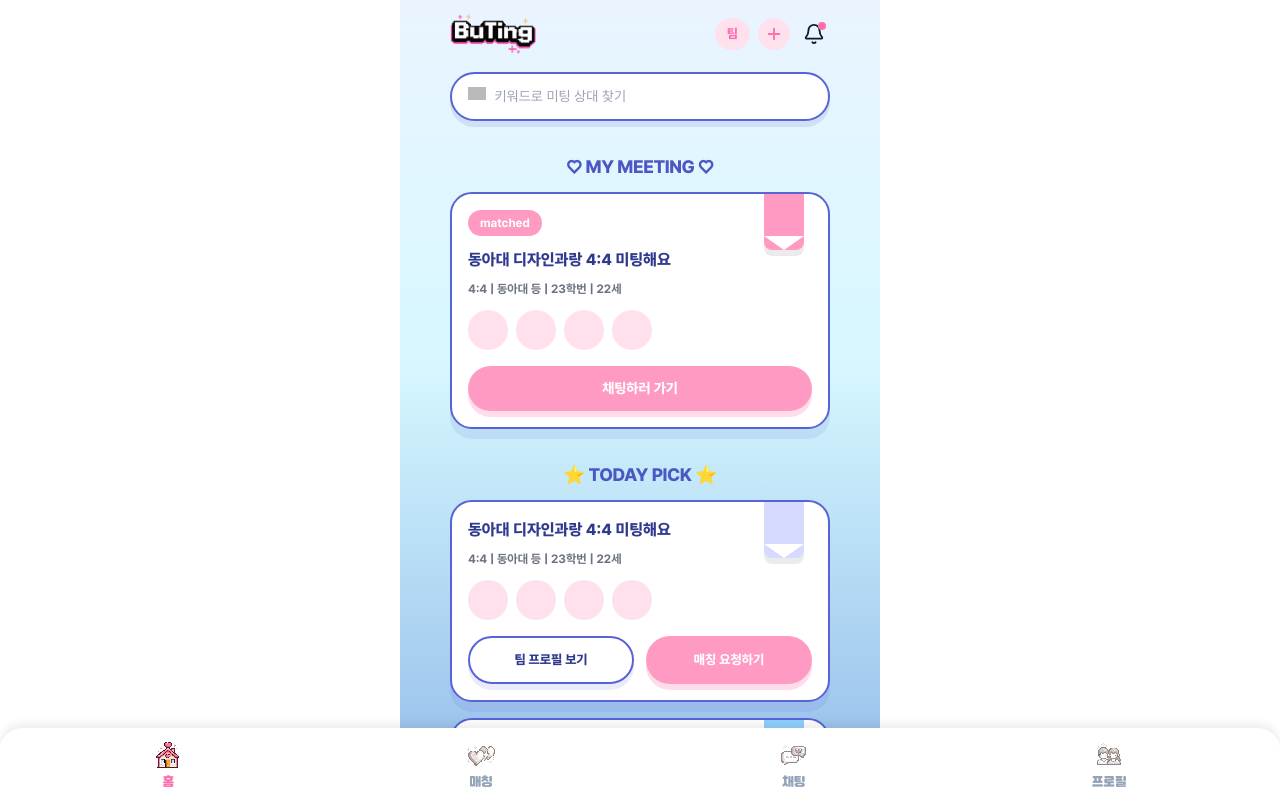
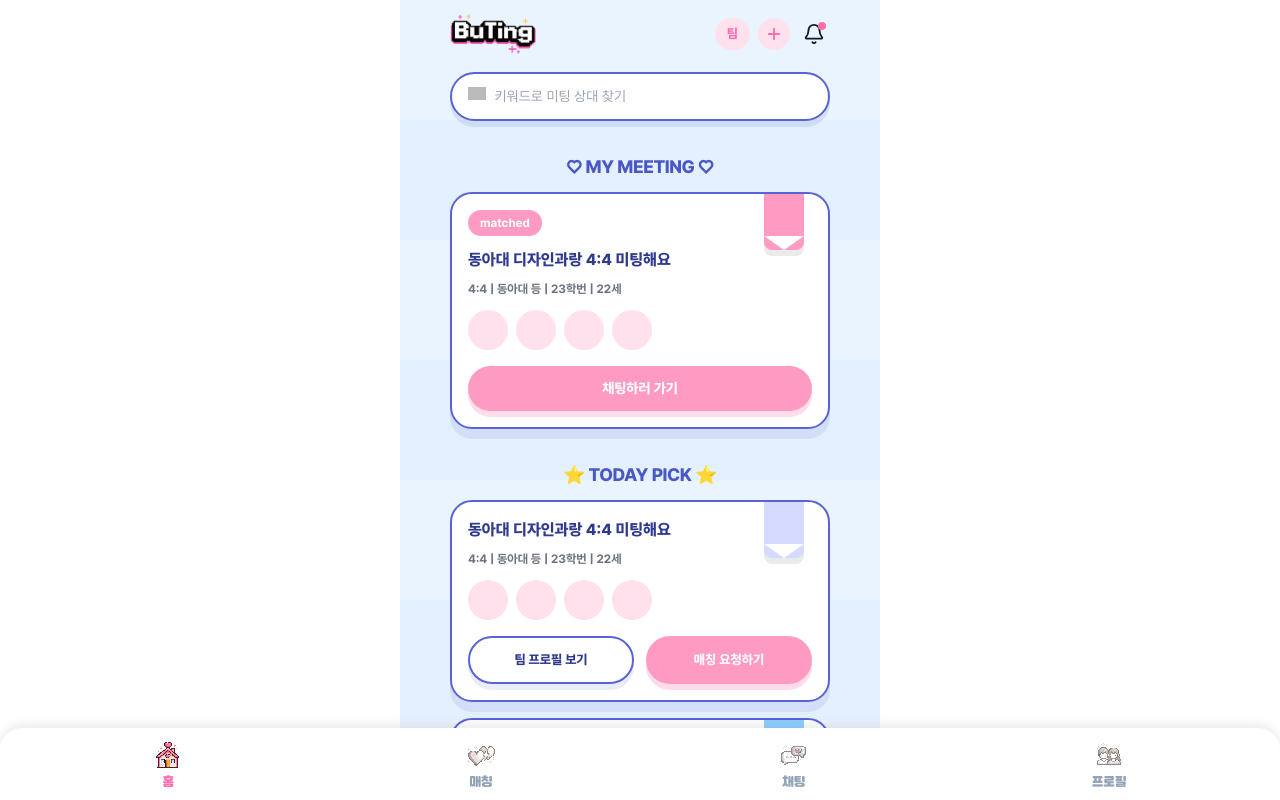
Before and after one commit to miniPJT-BuTing/frontend_react, a Next.js app: page /home in a window 1280 px wide. Built offline with nearby package versions, Linux system fonts and the light colour scheme; grey boxes are pictures that could not be loaded.

Commit message:
[FE] style: home 화면 배경 수정 중

```diff
--- a/src/app/(main)/layout.tsx
+++ b/src/app/(main)/layout.tsx
@@ -7,11 +7,15 @@ export default function MainLayout({ children }: { children: ReactNode }) {
     <div
       className="min-h-dvh"
       style={{
-        background: `linear-gradient(180deg,
-          #EAF4FF 0%,
-          #D7F8FF 45%,
-          #79A5E2 120%
-        )`,
+        background: `
+      repeating-linear-gradient(
+        180deg,
+        #EAF4FF 0px,
+        #EAF4FF 120px,
+        #E3F0FF 120px,
+        #E3F0FF 240px
+      )
+    `,
       }}
     >
       <MainHeader />
```
